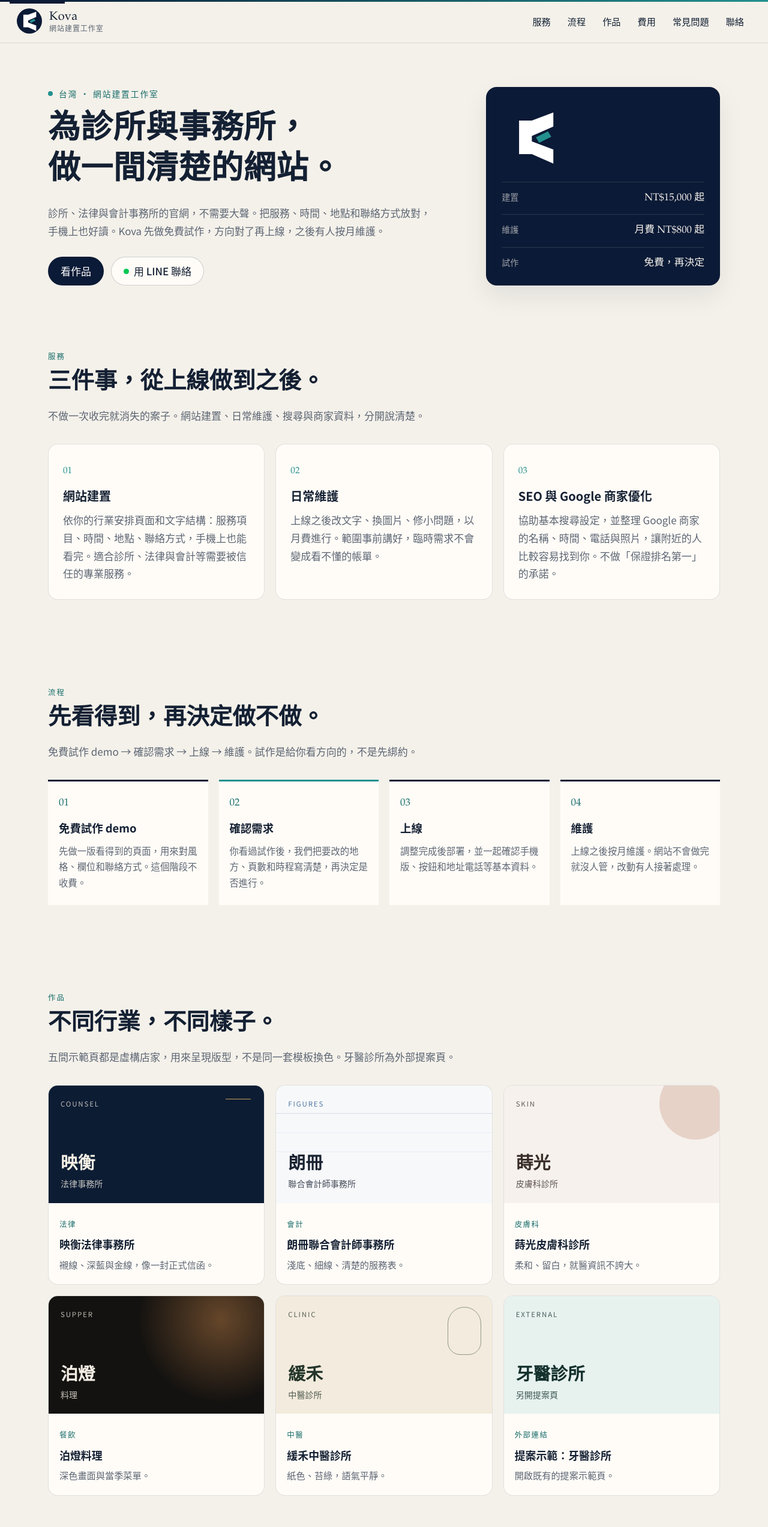
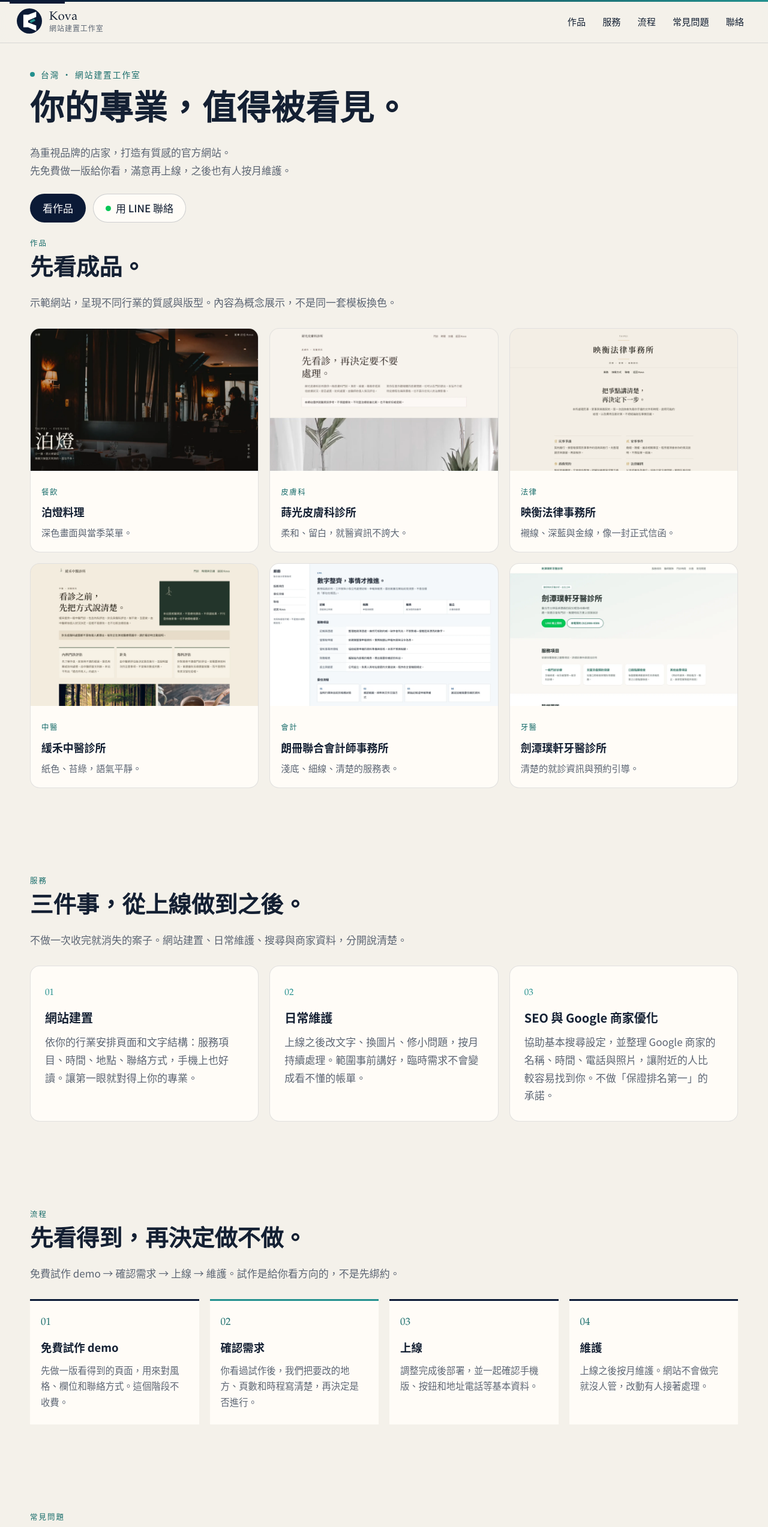
Before and after one commit to kovatw/kovatw.github.io, a plain HTML site: page index.html in a window 1280 px wide. Shown: the top 2546 px of the page at 60% size. Drawn offline with Linux system fonts and the light colour scheme.

Commit message:
Lead homepage with portfolio and drop public pricing
Remove the pricing section and quoted fees. Open with the headline
and large demo screenshots so work is visible on arrival. Broaden
positioning beyond clinics and professional firms.

```diff
--- a/assets/site.css
+++ b/assets/site.css
@@ -99,7 +99,7 @@ a { color: inherit; }
   cursor: pointer;
 }
 
-.wrap { width: min(1120px, calc(100% - 40px)); margin: 0 auto; }
+.wrap { width: min(1180px, calc(100% - 40px)); margin: 0 auto; }
 .eyebrow {
   display: flex;
   align-items: center;
@@ -118,28 +118,25 @@ a { color: inherit; }
 }
 
 .hero {
-  display: grid;
-  grid-template-columns: 1.4fr 0.8fr;
-  gap: 48px;
-  align-items: end;
-  padding: 72px 0 36px;
+  padding: 40px 0 0;
 }
 .hero h1 {
   margin: 0;
   font-family: var(--serif);
   font-weight: 600;
-  font-size: clamp(1.9rem, 4.2vw, 3.45rem);
+  font-size: clamp(2rem, 4.6vw, 3.55rem);
   line-height: 1.28;
   letter-spacing: 0.01em;
+  max-width: 12em;
 }
-.hero h1 span { display: block; }
 .lede {
-  max-width: 38em;
+  max-width: 40em;
   color: var(--muted);
   font-size: 1.05rem;
-  margin: 20px 0 0;
+  margin: 16px 0 0;
+  text-wrap: pretty;
 }
-.hero-actions { display: flex; flex-wrap: wrap; gap: 12px; margin-top: 28px; }
+.hero-actions { display: flex; flex-wrap: wrap; gap: 12px; margin-top: 24px; }
 .btn {
   display: inline-flex;
   align-items: center;
@@ -164,25 +161,6 @@ a { color: inherit; }
   background: #06c755;
   margin-right: 8px;
 }
-.hero-panel {
-  background: var(--navy);
-  color: #f7f4ee;
-  padding: 28px 26px 22px;
-  border-radius: 18px;
-  box-shadow: var(--shadow);
-}
-.hero-panel img { width: 112px; height: 112px; margin-bottom: 18px; }
-.hero-panel dl { margin: 0; display: grid; gap: 12px; }
-.hero-panel div {
-  display: flex;
-  justify-content: space-between;
-  gap: 16px;
-  padding-top: 12px;
-  border-top: 1px solid rgba(255, 255, 255, 0.12);
-}
-.hero-panel dt { color: rgba(247, 244, 238, 0.62); font-size: 0.88rem; }
-.hero-panel dd { margin: 0; font-family: var(--serif); font-size: 1.05rem; }
-
 .section { padding: 72px 0; }
 .section h2 {
   margin: 0 0 12px;
@@ -191,7 +169,7 @@ a { color: inherit; }
   font-weight: 600;
   line-height: 1.35;
 }
-.section-intro { max-width: 40em; color: var(--muted); margin: 0 0 32px; }
+.section-intro { max-width: 40em; color: var(--muted); margin: 0 0 28px; text-wrap: pretty; }
 .kicker {
   margin: 0 0 8px;
   color: var(--teal-deep);
@@ -217,7 +195,7 @@ a { color: inherit; }
   font-size: 0.95rem;
 }
 .service h3 { margin: 10px 0 8px; font-size: 1.25rem; font-weight: 600; }
-.service p { margin: 0; color: var(--muted); }
+.service p { margin: 0; color: var(--muted); text-wrap: pretty; }
 
 .steps {
   list-style: none;
@@ -261,77 +239,21 @@ a { color: inherit; }
   transition: transform 0.2s ease, box-shadow 0.2s ease;
 }
 .work-card:hover { transform: translateY(-3px); box-shadow: var(--shadow); }
-.preview {
-  height: 196px;
-  padding: 20px;
-  display: flex;
-  flex-direction: column;
-  justify-content: flex-start;
-  position: relative;
+.work-section { padding-top: 24px; }
+.work-shot {
+  aspect-ratio: 16 / 10;
+  background: #dcd6c8;
+  overflow: hidden;
 }
-.preview .pv-kicker {
-  font-size: 0.72rem;
-  letter-spacing: 0.16em;
-  opacity: 0.75;
+.work-shot img {
+  width: 100%;
+  height: 100%;
+  object-fit: cover;
+  object-position: top center;
+  display: block;
+  transition: transform 0.45s ease;
 }
-.preview strong {
-  margin-top: auto;
-  font-family: var(--serif);
-  font-size: 1.8rem;
-  font-weight: 600;
-  line-height: 1.2;
-}
-.preview em { font-style: normal; font-size: 0.88rem; opacity: 0.8; }
-.preview-law { background: #0c1c33; color: #f4efe4; }
-.preview-law::before {
-  content: "";
-  position: absolute;
-  top: 22px;
-  right: 22px;
-  width: 42px;
-  height: 1px;
-  background: #c6a15b;
-}
-.preview-cpa {
-  background:
-    linear-gradient(#d5dce6, #d5dce6) 0 46px / 100% 1px no-repeat,
-    linear-gradient(#e7eef6, #e7eef6) 0 78px / 100% 1px no-repeat,
-    linear-gradient(#e7eef6, #e7eef6) 0 110px / 100% 1px no-repeat,
-    #f7f8fa;
-  color: #1a2332;
-}
-.preview-cpa .pv-kicker { color: #1b4f8a; }
-.preview-derma { background: #f6f1ec; color: #3a2e2a; }
-.preview-derma::after {
-  content: "";
-  position: absolute;
-  width: 120px;
-  height: 120px;
-  border-radius: 50%;
-  right: -20px;
-  top: -30px;
-  background: #e7d2c8;
-}
-.preview-derma strong, .preview-derma em, .preview-derma .pv-kicker { position: relative; z-index: 1; }
-.preview-dining {
-  background:
-    radial-gradient(circle at 80% 20%, rgba(201, 134, 74, 0.45), transparent 42%),
-    #141210;
-  color: #f3ede4;
-}
-.preview-tcm { background: #f3ebdd; color: #24352a; }
-.preview-tcm::before {
-  content: "";
-  position: absolute;
-  right: 18px;
-  top: 18px;
-  width: 54px;
-  height: 78px;
-  border: 1.5px solid #3c5340;
-  border-radius: 40px 40px 30px 30px;
-  opacity: 0.55;
-}
-.preview-ext { background: #e7f2ef; color: #14302c; }
+.work-card:hover .work-shot img { transform: scale(1.035); }
 .work-meta { padding: 18px 18px 20px; }
 .work-meta span {
   color: var(--teal-deep);
@@ -340,37 +262,6 @@ a { color: inherit; }
 }
 .work-meta h3 { margin: 6px 0 4px; font-size: 1.12rem; font-weight: 600; }
 .work-meta p { margin: 0; color: var(--muted); font-size: 0.95rem; }
-
-.pricing {
-  background: var(--navy);
-  color: #f7f4ee;
-}
-.pricing .kicker { color: #8fd0cd; }
-.pricing h2 { max-width: 12em; }
-.price-row {
-  display: grid;
-  grid-template-columns: 1fr 1fr;
-  gap: 18px;
-  margin-top: 28px;
-}
-.price {
-  border: 1px solid rgba(255, 255, 255, 0.14);
-  padding: 24px;
-  border-radius: 16px;
-}
-.price span { display: block; color: rgba(247, 244, 238, 0.66); }
-.price strong {
-  display: block;
-  margin-top: 8px;
-  font-family: var(--serif);
-  font-size: clamp(1.8rem, 3vw, 2.6rem);
-  font-weight: 600;
-}
-.price-note { margin: 22px 0 0; color: rgba(247, 244, 238, 0.72); max-width: 42em; }
-.exact {
-  margin: 8px 0 0;
-  font-size: 1.02rem;
-}
 
 .faq { display: grid; gap: 10px; }
 .faq details {
@@ -437,10 +328,9 @@ a { color: inherit; }
 .footer-brand img { width: 28px; height: 28px; }
 
 @media (max-width: 980px) {
-  .hero, .contact-grid { grid-template-columns: 1fr; }
+  .contact-grid { grid-template-columns: 1fr; }
   .service-grid { grid-template-columns: 1fr; }
   .steps, .work-grid { grid-template-columns: 1fr 1fr; }
-  .hero { align-items: start; }
 }
 @media (max-width: 860px) {
   .nav-toggle { display: inline-flex; }
@@ -453,8 +343,9 @@ a { color: inherit; }
     flex-direction: column;
     align-items: stretch;
     padding: 10px 16px 16px;
-    background: rgba(244, 241, 234, 0.98);
+    background: var(--paper);
     border-bottom: 1px solid var(--line);
+    box-shadow: 0 16px 28px rgba(11, 26, 54, 0.08);
   }
   #site-nav.is-open { display: flex; }
   #site-nav a { padding: 12px; border-radius: 10px; }
@@ -462,13 +353,14 @@ a { color: inherit; }
 @media (max-width: 720px) {
   .wrap { width: min(1120px, calc(100% - 32px)); }
   .site-header { padding: 12px 16px; }
-  .hero, .contact-grid, .price-row, .steps, .work-grid { grid-template-columns: 1fr; }
-  .hero { padding: 40px 0 12px; gap: 28px; }
+  .contact-grid, .steps, .work-grid { grid-template-columns: 1fr; }
+  .hero { padding: 32px 0 4px; }
+  .work-section { padding-top: 20px; }
   .section { padding: 52px 0; }
-  .hero-panel div { align-items: baseline; }
   .preview { height: 168px; }
 }
 @media (prefers-reduced-motion: reduce) {
   html { scroll-behavior: auto; }
   .work-card { transition: none; }
+  .work-shot img { transition: none; }
 }
--- a/index.html
+++ b/index.html
@@ -4,8 +4,8 @@
   <meta charset="utf-8">
   <meta name="viewport" content="width=device-width, initial-scale=1">
   <meta name="color-scheme" content="light">
-  <title>Kova｜診所與專業事務所的網站建置</title>
-  <meta name="description" content="Kova 是台灣的網站建置工作室，協助診所、法律與會計事務所建立清楚、可維護的官網。建置 NT$15,000 起，維護月費 NT$800 起。">
+  <title>Kova｜為重視品牌的店家打造官方網站</title>
+  <meta name="description" content="Kova 是台灣的網站建置工作室，為重視品牌的店家打造有質感的官方網站。先免費做一版給你看，滿意再上線，之後也有人按月維護。">
   <meta name="theme-color" content="#0B1A36">
   <link rel="icon" href="assets/favicon.svg" type="image/svg+xml">
   <link rel="preconnect" href="https://fonts.googleapis.com">
@@ -25,10 +25,9 @@
     </a>
     <button class="nav-toggle" type="button" aria-expanded="false" aria-controls="site-nav">選單</button>
     <nav id="site-nav" aria-label="主要">
+      <a href="#work">作品</a>
       <a href="#services">服務</a>
       <a href="#process">流程</a>
-      <a href="#work">作品</a>
-      <a href="#pricing">費用</a>
       <a href="#faq">常見問題</a>
       <a href="#contact">聯絡</a>
     </nav>
@@ -36,23 +35,81 @@
 
   <main id="main">
     <section class="hero wrap">
-      <div class="hero-copy">
-        <p class="eyebrow"><span class="dot" aria-hidden="true"></span>台灣 · 網站建置工作室</p>
-        <h1><span>為診所與事務所，</span><span>做一間清楚的網站。</span></h1>
-        <p class="lede">診所、法律與會計事務所的官網，不需要大聲。把服務、時間、地點和聯絡方式放對，手機上也好讀。Kova 先做免費試作，方向對了再上線，之後有人按月維護。</p>
-        <div class="hero-actions">
-          <a class="btn btn-navy" href="#work">看作品</a>
-          <a class="btn btn-line" href="https://line.me/R/ti/p/@456rtbld">用 LINE 聯絡</a>
-        </div>
+      <p class="eyebrow"><span class="dot" aria-hidden="true"></span>台灣 · 網站建置工作室</p>
+      <h1>你的專業，值得被看見。</h1>
+      <p class="lede">為重視品牌的店家，打造有質感的官方網站。<br>先免費做一版給你看，滿意再上線，之後也有人按月維護。</p>
+      <div class="hero-actions">
+        <a class="btn btn-navy" href="#work">看作品</a>
+        <a class="btn btn-line" href="https://line.me/R/ti/p/@456rtbld">用 LINE 聯絡</a>
       </div>
-      <aside class="hero-panel" aria-label="費用概要">
-        <img src="assets/logo.svg" alt="Kova 標誌：深藍圓形、白色 K、青色斜線" width="112" height="112">
-        <dl>
-          <div><dt>建置</dt><dd>NT$15,000 起</dd></div>
-          <div><dt>維護</dt><dd>月費 NT$800 起</dd></div>
-          <div><dt>試作</dt><dd>免費，再決定</dd></div>
-        </dl>
-      </aside>
+    </section>
+
+    <section class="section work-section wrap" id="work">
+      <p class="kicker">作品</p>
+      <h2>先看成品。</h2>
+      <p class="section-intro">示範網站，呈現不同行業的質感與版型。內容為概念展示，不是同一套模板換色。</p>
+      <div class="work-grid">
+        <a class="work-card" href="demos/bodeng/">
+          <div class="work-shot">
+            <img src="assets/work/bodeng.webp" alt="泊燈料理示範網站首頁，深色餐廳空間與當季菜單" width="1600" height="1000" loading="eager">
+          </div>
+          <div class="work-meta">
+            <span>餐飲</span>
+            <h3>泊燈料理</h3>
+            <p>深色畫面與當季菜單。</p>
+          </div>
+        </a>
+        <a class="work-card" href="demos/shiguang-derma/">
+          <div class="work-shot">
+            <img src="assets/work/shiguang-derma.webp" alt="蒔光皮膚科診所示範網站首頁，柔和留白與就診說明" width="1600" height="1000" loading="eager">
+          </div>
+          <div class="work-meta">
+            <span>皮膚科</span>
+            <h3>蒔光皮膚科診所</h3>
+            <p>柔和、留白，就醫資訊不誇大。</p>
+          </div>
+        </a>
+        <a class="work-card" href="demos/yingheng-law/">
+          <div class="work-shot">
+            <img src="assets/work/yingheng-law.webp" alt="映衡法律事務所示範網站首頁，襯線字與信函式排版" width="1600" height="1000" loading="eager">
+          </div>
+          <div class="work-meta">
+            <span>法律</span>
+            <h3>映衡法律事務所</h3>
+            <p>襯線、深藍與金線，像一封正式信函。</p>
+          </div>
+        </a>
+        <a class="work-card" href="demos/huanhe-tcm/">
+          <div class="work-shot">
+            <img src="assets/work/huanhe-tcm.webp" alt="緩禾中醫診所示範網站首頁，紙色背景與平靜語氣" width="1600" height="1000" loading="lazy">
+          </div>
+          <div class="work-meta">
+            <span>中醫</span>
+            <h3>緩禾中醫診所</h3>
+            <p>紙色、苔綠，語氣平靜。</p>
+          </div>
+        </a>
+        <a class="work-card" href="demos/langce-cpa/">
+          <div class="work-shot">
+            <img src="assets/work/langce-cpa.webp" alt="朗冊聯合會計師事務所示範網站首頁，淺底與清楚的服務表" width="1600" height="1000" loading="lazy">
+          </div>
+          <div class="work-meta">
+            <span>會計</span>
+            <h3>朗冊聯合會計師事務所</h3>
+            <p>淺底、細線、清楚的服務表。</p>
+          </div>
+        </a>
+        <a class="work-card" href="https://kova.tw/jiantan-puxuan/" target="_blank" rel="noopener noreferrer">
+          <div class="work-shot">
+            <img src="assets/work/jiantan-puxuan.webp" alt="劍潭璞軒牙醫診所示範網站首頁，就診資訊與預約引導" width="1600" height="1000" loading="lazy">
+          </div>
+          <div class="work-meta">
+            <span>牙醫</span>
+            <h3>劍潭璞軒牙醫診所</h3>
+            <p>清楚的就診資訊與預約引導。</p>
+          </div>
+        </a>
+      </div>
     </section>
 
     <section class="section wrap" id="services">
@@ -63,12 +120,12 @@
         <article class="service">
           <span class="index">01</span>
           <h3>網站建置</h3>
-          <p>依你的行業安排頁面和文字結構：服務項目、時間、地點、聯絡方式，手機上也能看完。適合診所、法律與會計等需要被信任的專業服務。</p>
+          <p>依你的行業安排頁面和文字結構：服務項目、時間、地點、聯絡方式，手機上也好讀。讓第一眼就對得上你的專業。</p>
         </article>
         <article class="service">
           <span class="index">02</span>
           <h3>日常維護</h3>
-          <p>上線之後改文字、換圖片、修小問題，以月費進行。範圍事前講好，臨時需求不會變成看不懂的帳單。</p>
+          <p>上線之後改文字、換圖片、修小問題，按月持續處理。範圍事前講好，臨時需求不會變成看不懂的帳單。</p>
         </article>
         <article class="service">
           <span class="index">03</span>
@@ -106,105 +163,6 @@
       </ol>
     </section>
 
-    <section class="section wrap" id="work">
-      <p class="kicker">作品</p>
-      <h2>不同行業，不同樣子。</h2>
-      <p class="section-intro">五間示範頁都是虛構店家，用來呈現版型，不是同一套模板換色。牙醫診所為外部提案頁。</p>
-      <div class="work-grid">
-        <a class="work-card" href="demos/yingheng-law/">
-          <div class="preview preview-law" aria-hidden="true">
-            <span class="pv-kicker">COUNSEL</span>
-            <strong>映衡</strong>
-            <em>法律事務所</em>
-          </div>
-          <div class="work-meta">
-            <span>法律</span>
-            <h3>映衡法律事務所</h3>
-            <p>襯線、深藍與金線，像一封正式信函。</p>
-          </div>
-        </a>
-        <a class="work-card" href="demos/langce-cpa/">
-          <div class="preview preview-cpa" aria-hidden="true">
-            <span class="pv-kicker">FIGURES</span>
-            <strong>朗冊</strong>
-            <em>聯合會計師事務所</em>
-          </div>
-          <div class="work-meta">
-            <span>會計</span>
-            <h3>朗冊聯合會計師事務所</h3>
-            <p>淺底、細線、清楚的服務表。</p>
-          </div>
-        </a>
-        <a class="work-card" href="demos/shiguang-derma/">
-          <div class="preview preview-derma" aria-hidden="true">
-            <span class="pv-kicker">SKIN</span>
-            <strong>蒔光</strong>
-            <em>皮膚科診所</em>
-          </div>
-          <div class="work-meta">
-            <span>皮膚科</span>
-            <h3>蒔光皮膚科診所</h3>
-            <p>柔和、留白，就醫資訊不誇大。</p>
-          </div>
-        </a>
-        <a class="work-card" href="demos/bodeng/">
-          <div class="preview preview-dining" aria-hidden="true">
-            <span class="pv-kicker">SUPPER</span>
-            <strong>泊燈</strong>
-            <em>料理</em>
-          </div>
-          <div class="work-meta">
-            <span>餐飲</span>
-            <h3>泊燈料理</h3>
-            <p>深色畫面與當季菜單。</p>
-          </div>
-        </a>
-        <a class="work-card" href="demos/huanhe-tcm/">
-          <div class="preview preview-tcm" aria-hidden="true">
-            <span class="pv-kicker">CLINIC</span>
-            <strong>緩禾</strong>
-            <em>中醫診所</em>
-          </div>
-          <div class="work-meta">
-            <span>中醫</span>
-            <h3>緩禾中醫診所</h3>
-            <p>紙色、苔綠，語氣平靜。</p>
-          </div>
-        </a>
-        <a class="work-card" href="https://kovatw.github.io/jiantan-puxuan/" target="_blank" rel="noopener noreferrer">
-          <div class="preview preview-ext" aria-hidden="true">
-            <span class="pv-kicker">EXTERNAL</span>
-            <strong>牙醫診所</strong>
-            <em>另開提案頁</em>
-          </div>
-          <div class="work-meta">
-            <span>外部連結</span>
-            <h3>提案示範：牙醫診所</h3>
-            <p>開啟既有的提案示範頁。</p>
-          </div>
-        </a>
-      </div>
-    </section>
-
-    <section class="section pricing" id="pricing">
-      <div class="wrap">
-        <p class="kicker">費用</p>
-        <h2>價格先講在前面。</h2>
-        <p class="exact">建置 NT$15,000 起、維護月費 NT$800 起</p>
-        <div class="price-row">
-          <article class="price">
-            <span>建置</span>
-            <strong>NT$15,000 起</strong>
-          </article>
-          <article class="price">
-            <span>維護</span>
-            <strong>月費 NT$800 起</strong>
-          </article>
-        </div>
-        <p class="price-note">實際費用看頁數、內容整理的份量，以及維護範圍。免費試作不另收費。確認需求之後，才會談正式報價。</p>
-      </div>
-    </section>
-
     <section class="section wrap" id="faq">
       <p class="kicker">常見問題</p>
       <h2>先把會問的事說完。</h2>
@@ -219,7 +177,7 @@
         </details>
         <details>
           <summary>上線之後誰改內容？</summary>
-          <p>維護月費裡處理事先講好的更新，例如改時間、換一段介紹、修連結。比較大的改版會另外說明。</p>
+          <p>維護範圍裡會處理事先講好的更新，例如改時間、換一段介紹、修連結。比較大的改版會另外說明。</p>
         </details>
         <details>
           <summary>SEO 會保證搜尋排名嗎？</summary>
@@ -230,8 +188,8 @@
           <p>可以。先看目前的網站和你希望改的頻率，再決定維護範圍是否合適。</p>
         </details>
         <details>
-          <summary>主要做哪些行業？</summary>
-          <p>以診所、法律與會計事務所為主。其他需要被信任、資訊要清楚的行業，也可以先用試作討論。</p>
+          <summary>只做特定行業嗎？</summary>
+          <p>不限行業。只要你重視品牌形象、希望官網看起來專業可信，都可以先用免費試作討論。</p>
         </details>
       </div>
     </section>
@@ -250,7 +208,7 @@
         <aside class="contact-card">
           <h3>訊息裡可以附上</h3>
           <ul>
-            <li>行業，例如診所、法律或會計</li>
+            <li>你的行業，以及店名或品牌名稱</li>
             <li>現在有沒有網站</li>
             <li>希望出現的電話、地址、時間</li>
             <li>參考的感覺：穩重、淺色、或深色</li>
@@ -266,7 +224,7 @@
         <img src="assets/logo.svg" alt="" width="28" height="28">
         <span>Kova 網站建置工作室</span>
       </a>
-      <p>示範頁皆為虛構店家，供版型參考。聯絡信箱 <a href="mailto:kovatw.studio@gmail.com">kovatw.studio@gmail.com</a></p>
+      <p>示範頁僅供版型參考。聯絡信箱 <a href="mailto:kovatw.studio@gmail.com">kovatw.studio@gmail.com</a></p>
     </div>
   </footer>
   <script src="assets/site.js"></script>
```
Also changed, not shown: assets/work/bodeng.webp (added), assets/work/huanhe-tcm.webp (added), assets/work/jiantan-puxuan.webp (added), assets/work/langce-cpa.webp (added), assets/work/shiguang-derma.webp (added), assets/work/yingheng-law.webp (added).
